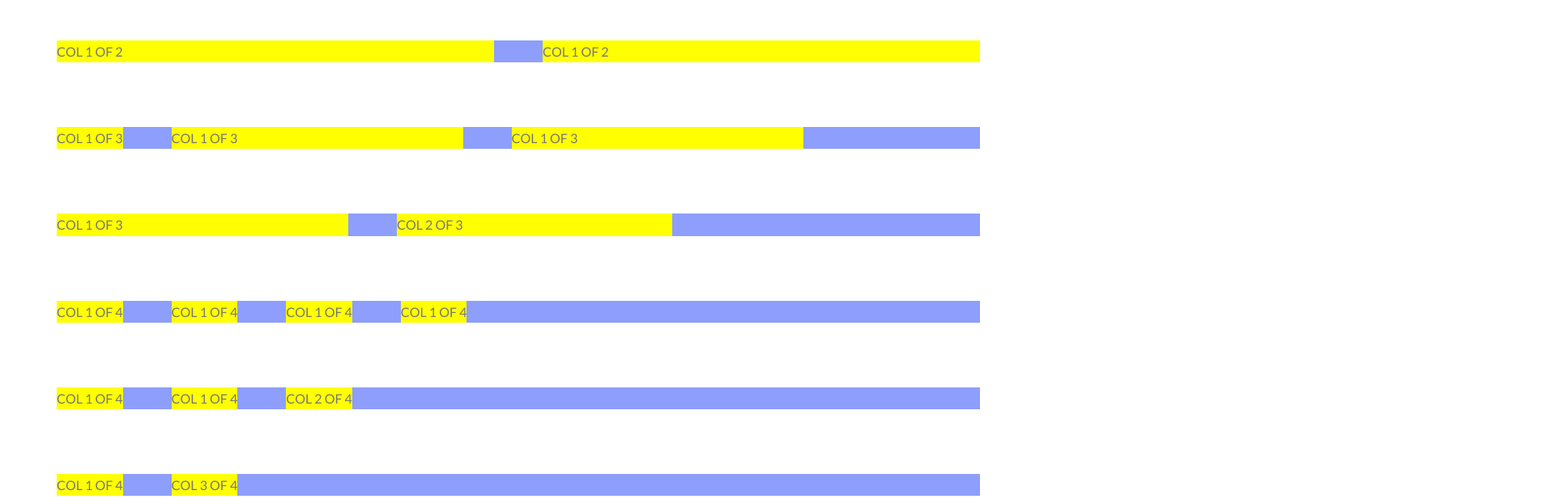
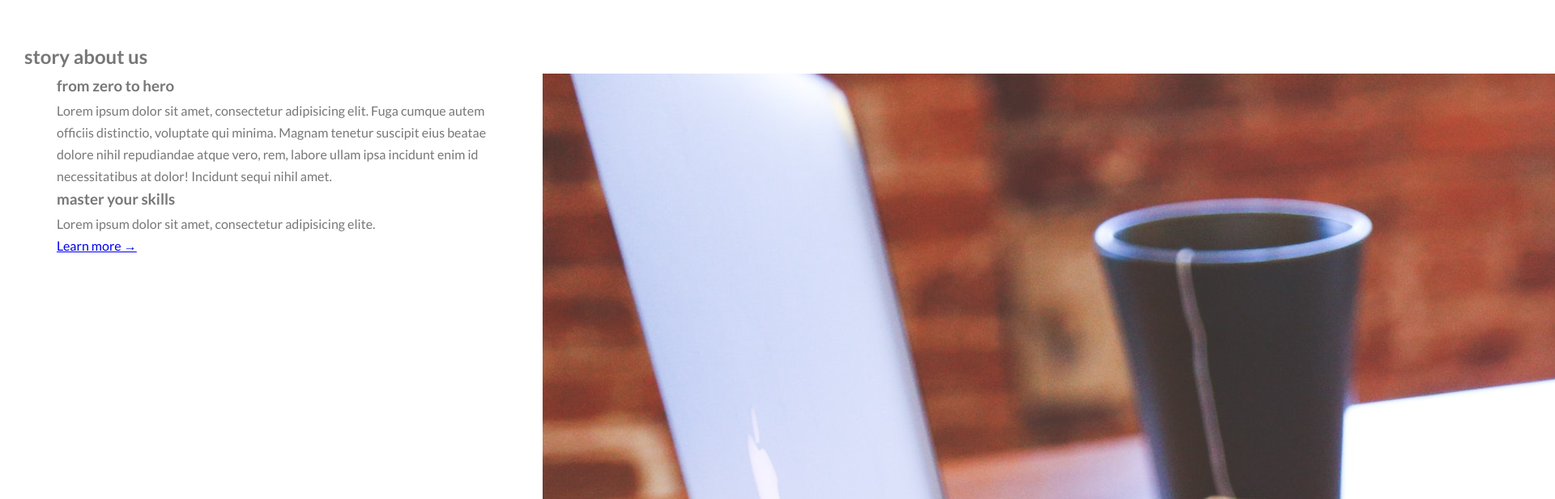
Before and after one commit to duythinhdev/SassHowKteamLearn, a website: page index.html in a window 1280 px wide. Shown: the part 740-1357 px from the top of the page at 81% size, 1920 px wide, since content can reach past the window. Drawn offline with Linux system fonts and the light colour scheme.

Commit message:
change file scss grid  bai 21

```diff
--- a/index.html
+++ b/index.html
@@ -28,65 +28,45 @@
             <a href="/redirect?Id=8PbzEa1t5qA%2fxnPzl6pMfg%3d%3d" class="btn btn--white btn--animated">See our courses</a>
         </div>
     </header>
-    <div class="grid-test">
+
+    <div class="about-section">
+        <div>
+            <h2 class="header-secondary">
+                story  about us
+            </h2>
+        </div>
         <div class="row">
             <div class="col-1-of-2">
-                COL 1 OF 2
+                <h3 class="heading-tertiary">
+                    from zero to hero
+                </h3>
+                <p class="paragraph">
+                    Lorem ipsum dolor sit amet,
+                    consectetur adipisicing elit.
+                    Fuga cumque autem officiis distinctio,
+                    voluptate qui minima.
+                    Magnam tenetur suscipit eius beatae dolore nihil
+                    repudiandae atque vero,
+                    rem, labore ullam ipsa incidunt enim id necessitatibus at dolor! Incidunt sequi nihil amet.
+                </p>
+                <h3 class="heading-tertiary">
+                    master your skills
+                </h3>
+                <p class="paragraph">
+                    Lorem ipsum dolor sit amet,
+                    consectetur adipisicing elite.
+                </p>
+                <a href="/redirect?Id=8PbzEa1t5qA%2fxnPzl6pMfg%3d%3d" class="btn-text">Learn more &rarr;</a>
             </div>
             <div class="col-1-of-2">
-                COL 1 OF 2
-            </div>
-        </div>
-        <div class="row">
-            <div class="col-1-of-23">
-                COL 1 OF 3
-            </div>
-            <div class="col-1-of-3">
-                COL 1 OF 3
-            </div>
-            <div class="col-1-of-3">
-                COL 1 OF 3
-            </div>
-        </div>
-        <div class="row">
-            <div class="col-1-of-3">
-                COL 1 OF 3
-            </div>
-            <div class="col-2-of-3">
-                COL 2 OF 3
-            </div>
-        </div>
-        <div class="row">
-            <div class="col-1-of-4">
-                COL 1 OF 4
-            </div>
-            <div class="col-1-of-4">
-                COL 1 OF 4
-            </div>
-            <div class="col-1-of-4">
-                COL 1 OF 4
-            </div>
-            <div class="col-1-of-4">
-                COL 1 OF 4
-            </div>
-        </div>
-        <div class="row">
-            <div class="col-1-of-4">
-                COL 1 OF 4
-            </div>
-            <div class="col-1-of-4">
-                COL 1 OF 4
-            </div>
-            <div class="col-2-of-4">
-                COL 2 OF 4
-            </div>
-        </div>
-        <div class="row">
-            <div class="col-1-of-4">
-                COL 1 OF 4
-            </div>
-            <div class="col-3-of-4">
-                COL 3 OF 4
+                <div class="composition">
+                    <img src="./img/background1.jpg" alt="photo1"
+                         class="composition__photo composition__photo--p1">
+                    <img src="./img/background1.jpg" alt="photo2"
+                         class="composition__photo composition__photo--p2">
+                    <img src="./img/background1.jpg" alt="photo3"
+                         class="composition__photo composition__photo--p3">
+                </div>
             </div>
         </div>
     </div>
--- a/sass/Abstract/_variables.scss
+++ b/sass/Abstract/_variables.scss
@@ -7,3 +7,4 @@ $color-black: #000;
 $grid-width:114rem;
 $gutter-vertical: 8rem;
 $gutter-horizontal:6rem;
+$color-grey-light-1:#f7f7f7;
--- a/sass/Layout/_grid.scss
+++ b/sass/Layout/_grid.scss
@@ -6,17 +6,13 @@
   }
   max-width: $grid-width;
   margin:  0 auto;
-  background-color: $color-primary-light;
   [class^="col-"]{
-    background-color: yellow;
     float: left;
     &:not(:last-child)
     {
       margin-right: $gutter-horizontal;
     }
   }
-}
-
   .col-1-of-2{
     width: calc((100% - #{$gutter-horizontal})/ 2);
   }
@@ -40,3 +36,4 @@
   .col-3-of-4{
     width: calc(3*((100% - 3*#{$gutter-horizontal}) / 4) + 2*#{$gutter-horizontal});
   }
+}
--- a/sass/Layout/_header.scss
+++ b/sass/Layout/_header.scss
@@ -1,6 +1,7 @@
+@import "../../sass/Abstract/variables";
 .header {
   background-image: linear-gradient(to right bottom, rgba($color-primary-light, .8), rgba($color-primary-dark, .8)),
-  url('../../img/background1.jpg');
+  url('../../../SassHowKteamLearn/img/background1.jpg');
   background-size: cover;
   background-position: top;
   position: relative;
--- /dev/null
+++ b/sass/Pages/_home.scss
@@ -0,0 +1,5 @@
+.about-section{
+  background-color: $color-grey-light-1;
+  padding: 25rem 0;
+  margin-top: -25rem;
+}
--- a/sass/main.scss
+++ b/sass/main.scss
@@ -1,6 +1,7 @@
-@import "./Abstract/variables";
+@import "./Pages/home";
 @import "./Layout/header";
 @import "./Layout/grid";
+@import "./Abstract/variables";
 @import "./Base/animation";
 @import "./Base/base";
 @import "./Base/typography";
```
Also changed, not shown: css/style.css, sass/Component/_composition.scss (added). Lines whose indentation alone changed are shown as unchanged.
